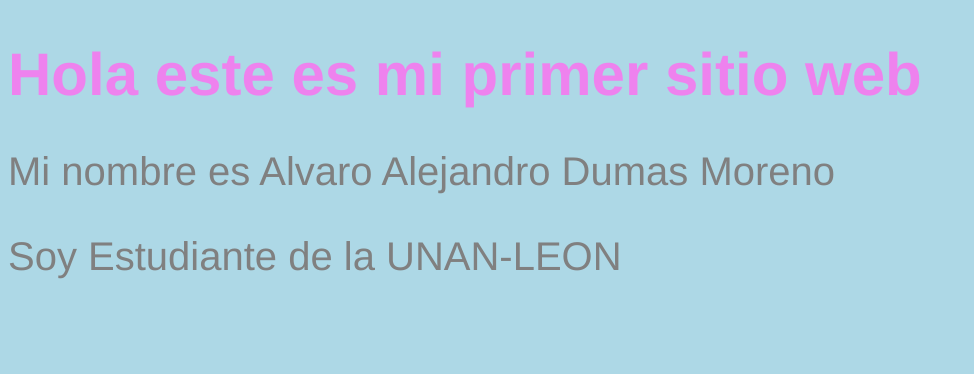
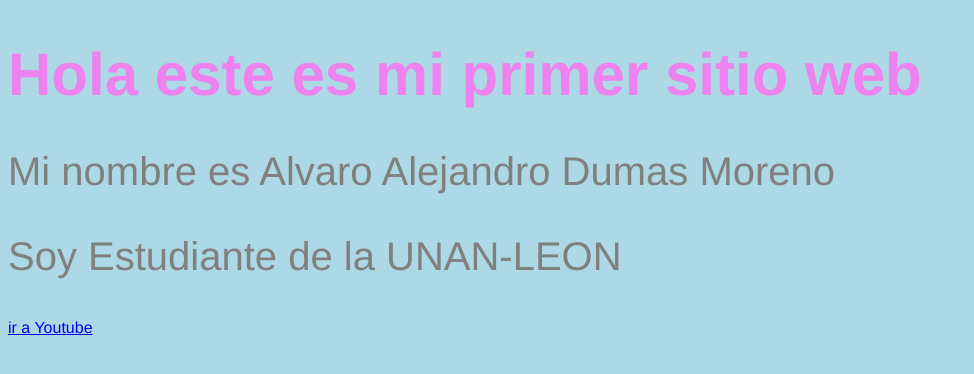
Before and after one commit to Alvaro707/prueba-, a plain HTML site: page index.html in a window 1280 px wide. Shown: the whole page, without its empty margins (0-974 px from the left). Drawn offline with Linux system fonts and the light colour scheme.

Commit message:
Agrego un link a mi sitio web

```diff
--- a/index.html
+++ b/index.html
@@ -10,5 +10,6 @@
 <h1>Hola este es mi primer sitio web</h1>
 <p>Mi nombre es Alvaro Alejandro Dumas Moreno</p>
 <p>Soy Estudiante de la UNAN-LEON</p>
+<a href="https://www.youtube.com/watch?v=Ra2RH2Wh_-s">ir a Youtube</a>
 </body>
 </html>
```
